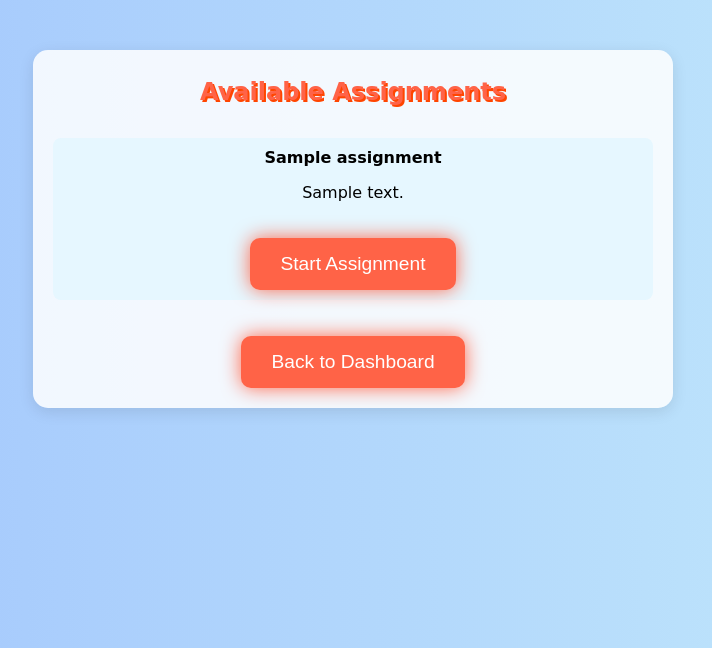
After one commit to dibbo116/Game_project, a Flask app: page /view_assignments in a window 1280 px wide. The commit adds this page. Shown: the top 648 px of the page, without its empty margins (287-999 px from the left). Run offline with Flask 3, Linux system fonts and the light colour scheme; the visitor is signed in with stand-in values (Sample User, id 1); tables that the repository leaves empty hold one stand-in row (values such as "Sample post").

Commit message:
feat : assignment

```diff
--- a/app.py
+++ b/app.py
@@ -126,6 +126,192 @@ def teacher_profile():
 
     return render_template('teacher_profile.html', profile=profile)
 
+# Route to create an assignment (teacher)
+@app.route('/create_assignment', methods=['GET', 'POST'])
+def create_assignment():
+    if 'user_id' not in session or session['role'] != 'teacher':
+        flash('Only teachers can create assignments!')
+        return redirect(url_for('login'))
+
+    if request.method == 'POST':
+        title = request.form['title']
+        description = request.form['description']
+
+        with db_connection.cursor(dictionary=True) as cursor:
+            cursor.execute("INSERT INTO assignments (title, description, created_by) VALUES (%s, %s, %s)",
+                           (title, description, session['user_id']))
+            db_connection.commit()
+            assignment_id = cursor.lastrowid  # Get the ID of the newly created assignment
+
+        flash('Assignment created successfully!')
+        return redirect(url_for('add_questions_to_assignment', assignment_id=assignment_id))
+
+    return render_template('create_assignment.html')
+
+# Route to manage assignments (view and add questions) for teachers
+@app.route('/manage_assignments')
+def manage_assignments():
+    if 'user_id' not in session or session['role'] != 'teacher':
+        flash('Only teachers can manage assignments!')
+        return redirect(url_for('login'))
+
+    with db_connection.cursor(dictionary=True) as cursor:
+        cursor.execute("SELECT * FROM assignments WHERE created_by = %s", (session['user_id'],))
+        assignments = cursor.fetchall()
+
+    return render_template('manage_assignments.html', assignments=assignments)
+
+
+# Route for students to view assignments
+@app.route('/view_assignments')
+def view_assignments():
+    if 'user_id' not in session or session['role'] != 'student':
+        flash('Only students can view assignments!')
+        return redirect(url_for('login'))
+
+    with db_connection.cursor(dictionary=True) as cursor:
+        cursor.execute("SELECT * FROM assignments")
+        assignments = cursor.fetchall()
+
+    return render_template('view_assignments.html', assignments=assignments)
+# Route to attempt an assignment question-by-question (student)
+@app.route('/attempt_assignment/<int:assignment_id>/<int:question_index>', methods=['GET', 'POST'])
+def attempt_assignment(assignment_id, question_index):
+    if 'user_id' not in session or session['role'] != 'student':
+        flash('Only students can attempt assignments!')
+        return redirect(url_for('login'))
+
+    with db_connection.cursor(dictionary=True) as cursor:
+        if request.method == 'POST':
+            question_id = request.form.get('question_id')
+            student_answer = request.form.get('answer')
+
+            if question_id and student_answer:
+                cursor.execute("SELECT answer FROM questions WHERE id = %s", (question_id,))
+                correct_answer = cursor.fetchone()['answer']
+                is_correct = int(student_answer) == correct_answer
+
+                cursor.execute("INSERT INTO student_assignment_responses (assignment_id, question_id, user_id, student_answer, is_correct) VALUES (%s, %s, %s, %s, %s)",
+                               (assignment_id, question_id, session['user_id'], student_answer, is_correct))
+                db_connection.commit()
+
+            # Move to the next question
+            question_index += 1
+
+        # Fetch the next question in the assignment
+        cursor.execute("""
+            SELECT q.id, q.question_text, q.answer FROM questions q
+            JOIN assignment_questions aq ON q.id = aq.question_id
+            WHERE aq.assignment_id = %s
+            ORDER BY q.id LIMIT 1 OFFSET %s
+        """, (assignment_id, question_index))
+        current_question = cursor.fetchone()
+
+        # Generate multiple-choice options if there is a question
+        options = []
+        if current_question:
+            correct_answer = current_question['answer']
+            options = [correct_answer] + random.sample(range(correct_answer - 10, correct_answer + 10), 3)
+            random.shuffle(options)
+
+    return render_template('attempt_assignment.html', current_question=current_question, options=options, assignment_id=assignment_id, question_index=question_index)
+
+# Route to add questions to an assignment (teacher)
+@app.route('/add_questions_to_assignment/<int:assignment_id>', methods=['GET', 'POST'])
+def add_questions_to_assignment(assignment_id):
+    if 'user_id' not in session or session['role'] != 'teacher':
+        flash('Only teachers can add questions to assignments!')
+        return redirect(url_for('login'))
+
+    with db_connection.cursor(dictionary=True) as cursor:
+        if request.method == 'POST':
+            question_text = request.form['question_text']
+            answer = request.form['answer']
+            difficulty = request.form['difficulty']
+
+            # Insert the new question into the questions table
+            cursor.execute("INSERT INTO questions (question_text, answer, difficulty) VALUES (%s, %s, %s)",
+                           (question_text, answer, difficulty))
+            question_id = cursor.lastrowid  # Get the ID of the newly created question
+
+            # Link the question to the assignment in the assignment_questions table
+            cursor.execute("INSERT INTO assignment_questions (assignment_id, question_id) VALUES (%s, %s)",
+                           (assignment_id, question_id))
+            db_connection.commit()
+
+            flash('Question added to the assignment successfully!')
+
+        # Get all questions that are already added to the assignment
+        cursor.execute("""
+            SELECT q.id, q.question_text, q.answer, q.difficulty FROM questions q
+            JOIN assignment_questions aq ON q.id = aq.question_id
+            WHERE aq.assignment_id = %s
+        """, (assignment_id,))
+        assignment_questions = cursor.fetchall()
+
+    return render_template('add_questions_to_assignment.html', assignment_questions=assignment_questions, assignment_id=assignment_id)
+
+# Route to remove a question from an assignment
+@app.route('/remove_question_from_assignment/<int:question_id>/<int:assignment_id>')
+def remove_question_from_assignment(question_id, assignment_id):
+    if 'user_id' not in session or session['role'] != 'teacher':
+        flash('Only teachers can remove questions from assignments!')
+        return redirect(url_for('login'))
+
+    with db_connection.cursor(dictionary=True) as cursor:
+        cursor.execute("DELETE FROM assignment_questions WHERE question_id = %s AND assignment_id = %s", (question_id, assignment_id))
+        db_connection.commit()
+
+    flash('Question removed from the assignment successfully!')
+    return redirect(url_for('add_questions_to_assignment', assignment_id=assignment_id))
+
+# Route to edit an assignment
+@app.route('/edit_assignment/<int:assignment_id>', methods=['GET', 'POST'])
+def edit_assignment(assignment_id):
+    if 'user_id' not in session or session['role'] != 'teacher':
+        flash('Only teachers can edit assignments!')
+        return redirect(url_for('login'))
+
+    with db_connection.cursor(dictionary=True) as cursor:
+        if request.method == 'POST':
+            title = request.form['title']
+            description = request.form['description']
+            cursor.execute("UPDATE assignments SET title = %s, description = %s WHERE id = %s",
+                           (title, description, assignment_id))
+            db_connection.commit()
+            flash('Assignment updated successfully!')
+            return redirect(url_for('manage_assignments'))
+
+        # Fetch the existing assignment details for the edit form
+        cursor.execute("SELECT * FROM assignments WHERE id = %s", (assignment_id,))
+        assignment = cursor.fetchone()
+
+    return render_template('edit_assignment.html', assignment=assignment)
+
+# Route to delete an assignment
+@app.route('/delete_assignment/<int:assignment_id>')
+def delete_assignment(assignment_id):
+    if 'user_id' not in session or session['role'] != 'teacher':
+        flash('Only teachers can delete assignments!')
+        return redirect(url_for('login'))
+
+    with db_connection.cursor(dictionary=True) as cursor:
+        cursor.execute("DELETE FROM assignments WHERE id = %s", (assignment_id,))
+        cursor.execute("DELETE FROM assignment_questions WHERE assignment_id = %s", (assignment_id,))
+        db_connection.commit()
+
+    flash('Assignment deleted successfully!')
+    return redirect(url_for('manage_assignments'))
+
+# Route to start an assignment (student)
+@app.route('/start_assignment/<int:assignment_id>')
+def start_assignment(assignment_id):
+    if 'user_id' not in session or session['role'] != 'student':
+        flash('Only students can start assignments!')
+        return redirect(url_for('login'))
+
+    # Redirect to the first question in the assignment
+    return redirect(url_for('attempt_assignment', assignment_id=assignment_id, question_index=0))
 
 # Teacher Reports Route
 @app.route('/reports')
--- a/database/db_setup.sql
+++ b/database/db_setup.sql
@@ -38,3 +38,36 @@ CREATE TABLE IF NOT EXISTS scores (
     FOREIGN KEY (user_id) REFERENCES users(id),
     FOREIGN KEY (question_id) REFERENCES questions(id)
 );
+
+-- Create the assignments table
+CREATE TABLE IF NOT EXISTS assignments (
+    id INT AUTO_INCREMENT PRIMARY KEY,
+    title VARCHAR(255) NOT NULL,
+    description TEXT,
+    created_by INT NOT NULL,
+    created_at TIMESTAMP DEFAULT CURRENT_TIMESTAMP,
+    FOREIGN KEY (created_by) REFERENCES users(id) ON DELETE CASCADE
+);
+
+-- Create the assignment_questions table to link questions with assignments
+CREATE TABLE IF NOT EXISTS assignment_questions (
+    id INT AUTO_INCREMENT PRIMARY KEY,
+    assignment_id INT NOT NULL,
+    question_id INT NOT NULL,
+    FOREIGN KEY (assignment_id) REFERENCES assignments(id) ON DELETE CASCADE,
+    FOREIGN KEY (question_id) REFERENCES questions(id) ON DELETE CASCADE
+);
+
+-- Create the student_assignment_responses table to track student answers
+CREATE TABLE IF NOT EXISTS student_assignment_responses (
+    id INT AUTO_INCREMENT PRIMARY KEY,
+    assignment_id INT NOT NULL,
+    question_id INT NOT NULL,
+    user_id INT NOT NULL,
+    student_answer INT,
+    is_correct BOOLEAN,
+    submitted_at TIMESTAMP DEFAULT CURRENT_TIMESTAMP,
+    FOREIGN KEY (assignment_id) REFERENCES assignments(id) ON DELETE CASCADE,
+    FOREIGN KEY (question_id) REFERENCES questions(id) ON DELETE CASCADE,
+    FOREIGN KEY (user_id) REFERENCES users(id) ON DELETE CASCADE
+);
--- a/templates/student_dashboard.html
+++ b/templates/student_dashboard.html
@@ -16,7 +16,7 @@
                 <div class="flash-message">{{ messages[0] }}</div>
             {% endif %}
         {% endwith %}
-
+        <a href="/view_assignments"><button>View Assignments</button></a>
         <a href="/play"><button>Play Game</button></a>
         <a href="/progress"><button>View Progress</button></a>
         <a href="/logout"><button>Log Out</button></a>
--- a/templates/teacher_dashboard.html
+++ b/templates/teacher_dashboard.html
@@ -19,6 +19,8 @@
 
         <!-- Dashboard Controls -->
         <div class="dashboard-controls">
+            <a href="/manage_assignments"><button>Manage Assignments</button></a>
+            <a href="/create_assignment"><button>Create Assignment</button></a>
             <a href="/teacher_profile"><button>Show Profile</button></a>
             <a href="/questions"><button>Manage Questions</button></a>
             <a href="/reports"><button>View Reports</button></a>
--- /dev/null
+++ b/templates/view_assignments.html
@@ -0,0 +1,23 @@
+<!DOCTYPE html>
+<html lang="en">
+<head>
+    <meta charset="UTF-8">
+    <title>View Assignments</title>
+    <link rel="stylesheet" type="text/css" href="{{ url_for('static', filename='css/styles.css') }}">
+</head>
+<body>
+    <div class="container">
+        <h2>Available Assignments</h2>
+        <ul>
+            {% for assignment in assignments %}
+                <li>
+                    <strong>{{ assignment.title }}</strong><br>
+                    <p>{{ assignment.description }}</p>
+                    <a href="/start_assignment/{{ assignment.id }}"><button>Start Assignment</button></a>
+                </li>
+            {% endfor %}
+        </ul>
+        <a href="/student_dashboard"><button>Back to Dashboard</button></a>
+    </div>
+</body>
+</html>
```
Also changed, not shown: templates/add_questions_to_assignment.html (added, +42 -0 lines), templates/attempt_assignment.html (added, +32 -0 lines), templates/create_assignment.html (added, +23 -0 lines), templates/edit_assignment.html (added, +24 -0 lines), templates/manage_assignments.html (added, +32 -0 lines).
